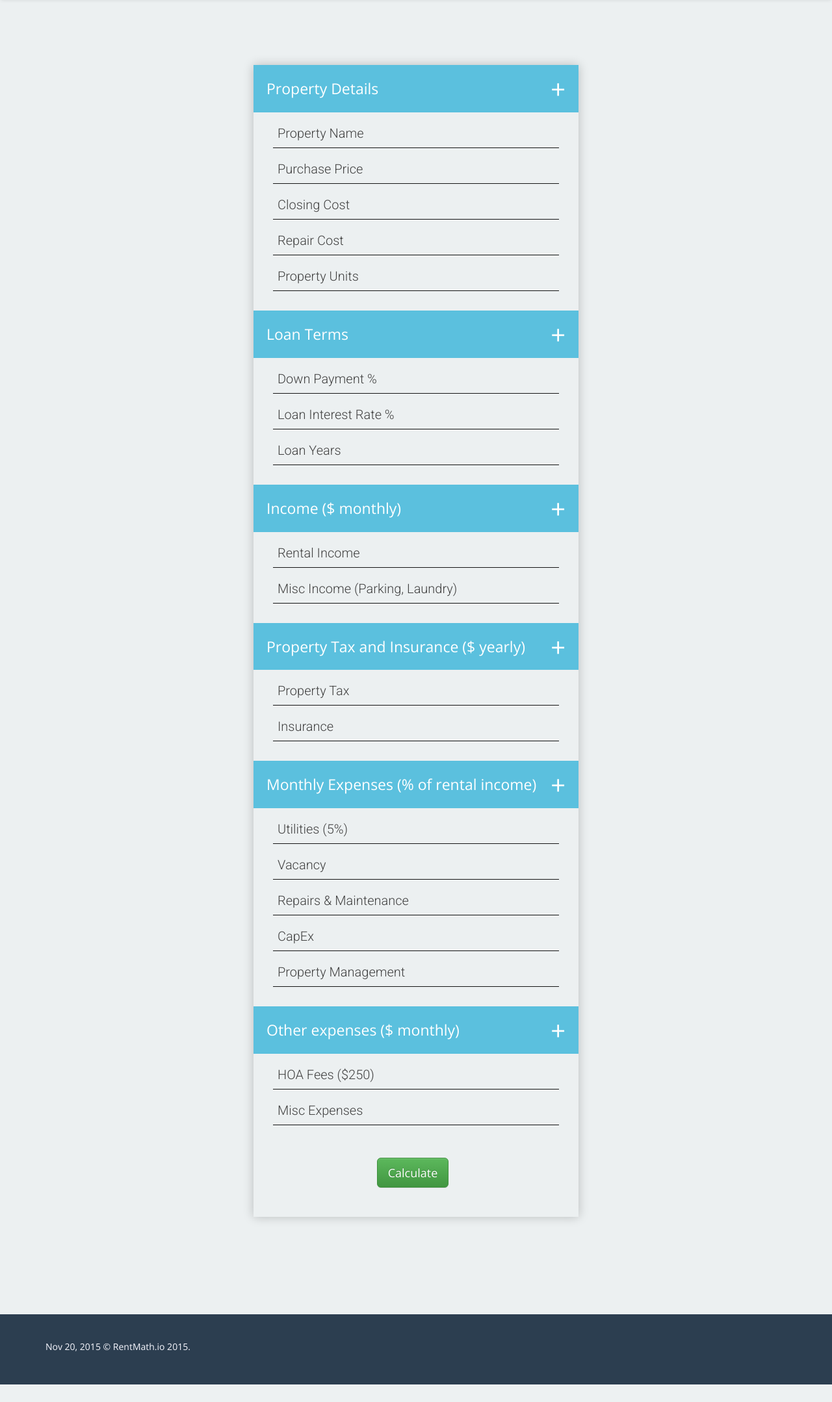
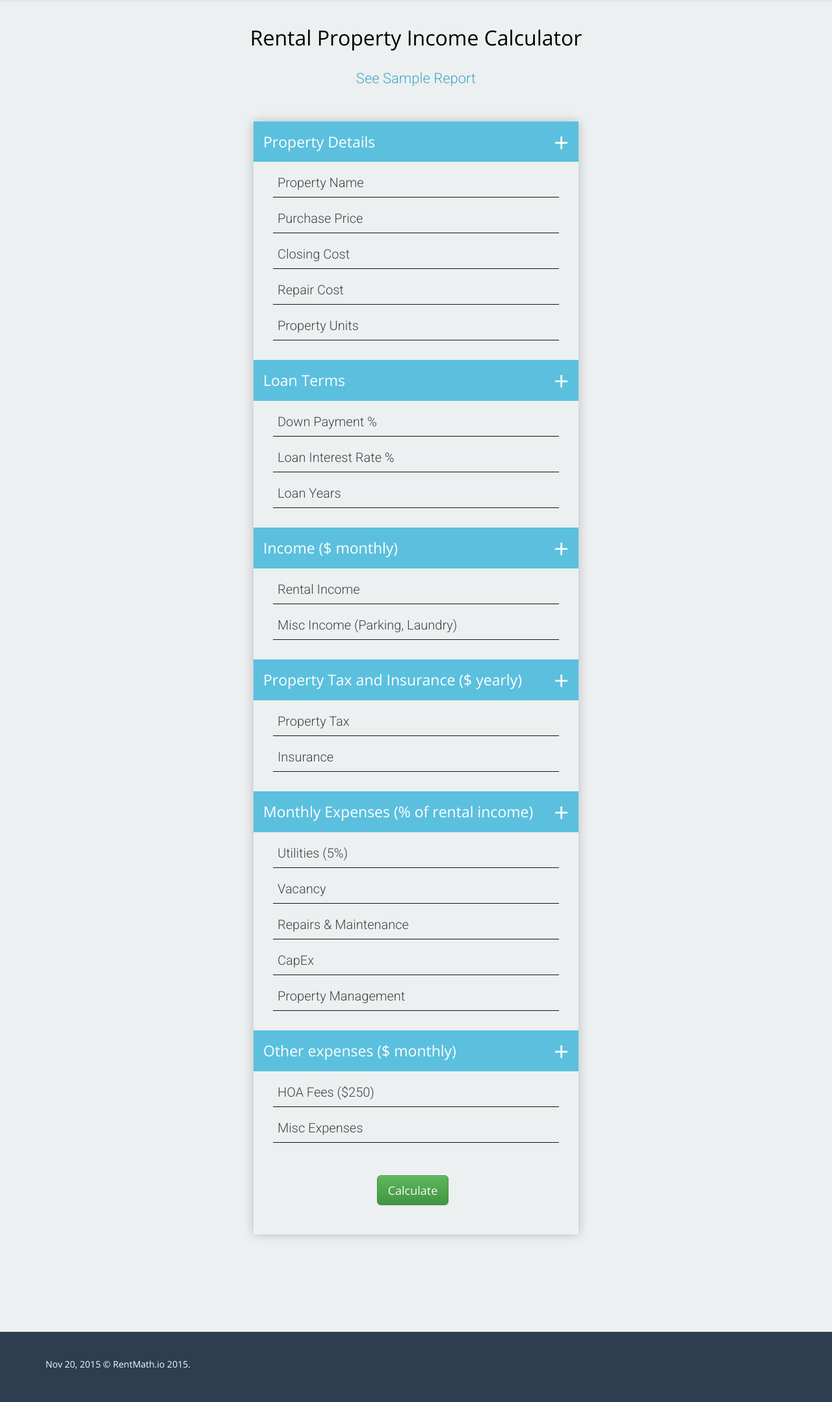
Before and after one commit to VincentTide/rentmath, a Flask app: page / in a window 1280 px wide. Shown: the part 50-2208 px from the top of the page at 65% size. Before the commit the page ends 2181 px from the top, so only its background shows below. Run offline with Flask 2, Linux system fonts and the light colour scheme; some libraries are stand-ins or nearby versions.

Commit message:
homepage design

```diff
--- a/app/static/css/rentmath.less
+++ b/app/static/css/rentmath.less
@@ -31,6 +31,7 @@
 @blue2: #2980b9;
 @emerald: #2EBD59;
 @skyblue1: #5bc0de;
+@skyblue2: #42A7C5;
 
 // Site Colors
 @footer-bg-color: @green2;
@@ -170,7 +171,6 @@ button:focus {
       background: none;
     }
     background: none;
-    padding-top: 30px;
     padding-bottom: 100px;
 }
 
@@ -275,31 +275,14 @@ a.temp {
         font-size: 15px;
     }
 }
-//.form-style-8 h2{
-//    background: @teal2;
-//    font-family: 'Open Sans', sans-serif;
-//    color: white;
-//    font-size: 23px;
-//    font-weight: 300;
-//    padding: 20px;
-//    margin: -30px -30px 10px -30px;
-//}
-//.form-style-8 h3{
-//    background: @teal2;
-//    font-family: 'Open Sans', sans-serif;
-//    color: white;
-//    font-size: 23px;
-//    font-weight: 300;
-//    padding: 20px;
-//    margin: 30px -30px 10px -30px;
-//}
+
 .form-style-8 .expand-bar{
     background: @skyblue1;
     font-family: 'Open Sans', sans-serif;
     color: white;
     font-size: 23px;
     font-weight: 300;
-    padding: 20px;
+    padding: 15px;
     margin: -30px -30px 10px -30px;
     .plus-right {
         float: right;
@@ -313,7 +296,7 @@ a.temp {
     color: white;
     font-size: 23px;
     font-weight: 300;
-    padding: 20px;
+    padding: 15px;
     margin: 30px -30px 10px -30px;
     .plus-right {
         float: right;
@@ -387,6 +370,24 @@ a.temp {
 .rent-table {
     max-width: 500px;
 }
+.title-bar {
+    h1 {
+        text-align: center;
+        font-family: "Open Sans", sans-serif;
+        font-weight: 300;
+        font-size: 32px;
+        margin-bottom: 30px;
+    }
+    a {
+        text-align: center;
+        display: block;
+        font-family: "Roboto", sans-serif;
+        font-weight: 300;
+        font-size: 22px;
+        color: @skyblue2;
+    }
+
+}
 
 .red {
     color: red;
--- a/app/templates/index.html
+++ b/app/templates/index.html
@@ -19,9 +19,14 @@
 
         <div>
 
-{% for field_name, field_errors in form.errors.items() %}
-         {{ field_errors }}
-{% endfor %}
+            <div class="title-bar">
+                <h1>Rental Property Income Calculator</h1>
+                <a href="/rental?capex_percent=5&misc_expense=0&closing_cost=4000&management_percent=8&property_tax_annual=3000&hoa=0&property_units=2&interest_rate=4&repair_cost=5000&misc_income=0&vacancy_percent=5&down_payment=20&loan_years=30&utilities_percent=4&repairs_percent=5&insurance_annual=800&purchase_price=200000&property_name=1%20Main%20St%20New%20York%20NY%2010013&rental_income=2100">See Sample Report</a>
+
+
+            </div>
+
+
 
 
             <div class="form-style-8">
```
Also changed, not shown: app/static/css/rentmath.css.
